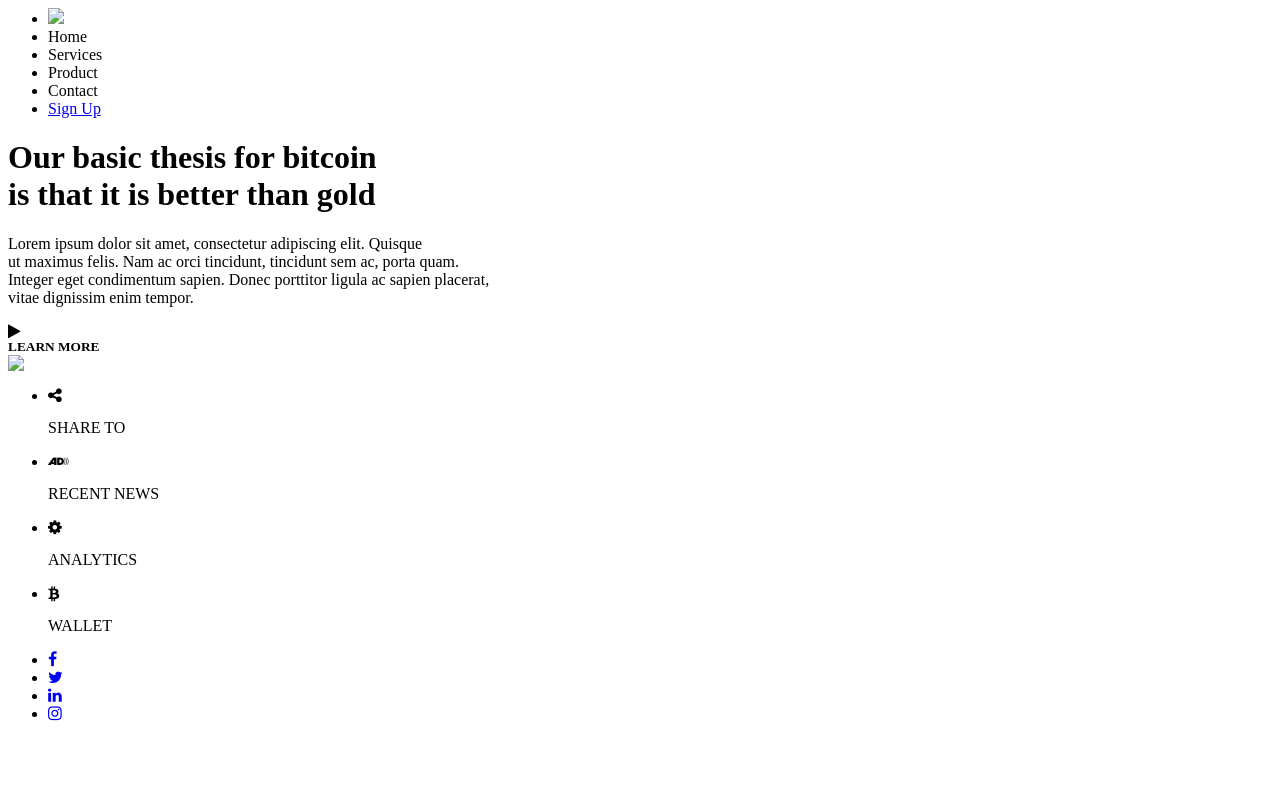
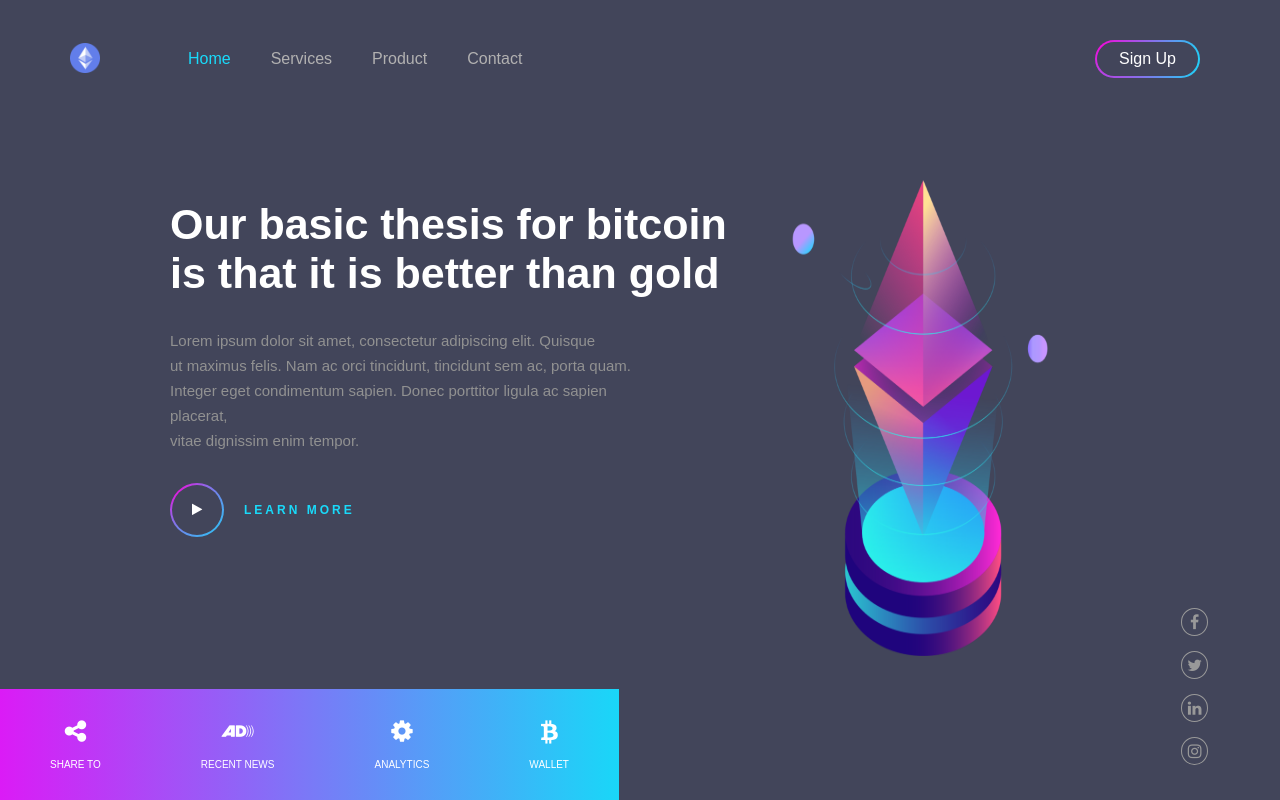
Before and after one commit to mosabry/cryptocurrency-webapp-design, a plain HTML site: page index.html in a window 1280 px wide. Drawn offline with Linux system fonts and the light colour scheme; the site is published under a folder, as on GitHub Pages, so addresses that start at the root find nothing.

Commit message:
Update index.html

```diff
--- a/index.html
+++ b/index.html
@@ -2,7 +2,7 @@
     <head>
       <!-- tutorial by https://www.youtube.com/watch?v=-2LtZRi6Q0s -->
       <title>Cryptocurrency Web App Design</title>
-      <link rel="stylesheet" href="/style/style.css">
+      <link rel="stylesheet" href="style/style.css">
       <link rel="stylesheet" href="https://stackpath.bootstrapcdn.com/font-awesome/4.7.0/css/font-awesome.min.css">
     </head>
 
@@ -11,7 +11,7 @@
             <div class="menu">
                 <ul>
                     <!-- png by https://www.pngitem.com/middle/wTTwJw_ethereum-eth-icon-ethereum-png-transparent-png/# -->
-                    <li class="logo"><img src="/img/logo.png"></li>
+                    <li class="logo"><img src="img/logo.png"></li>
                     <li class="active">Home</li>
                     <li>Services</li>
                     <li>Product</li>
@@ -30,7 +30,7 @@
                     </div>
                 </div>
                 <div class="app-picture">
-                    <img src="/img/artboard.png">
+                    <img src="img/artboard.png">
                     <!-- png by https://www.pngitem.com/middle/wTTmxT_graphic-design-hd-png-download></a> -->
                 </div>
             </div>
```
